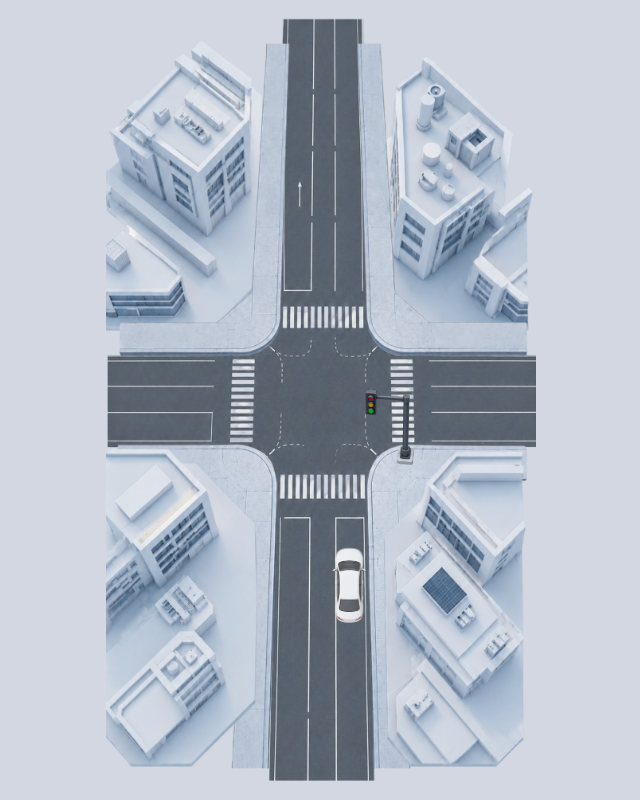
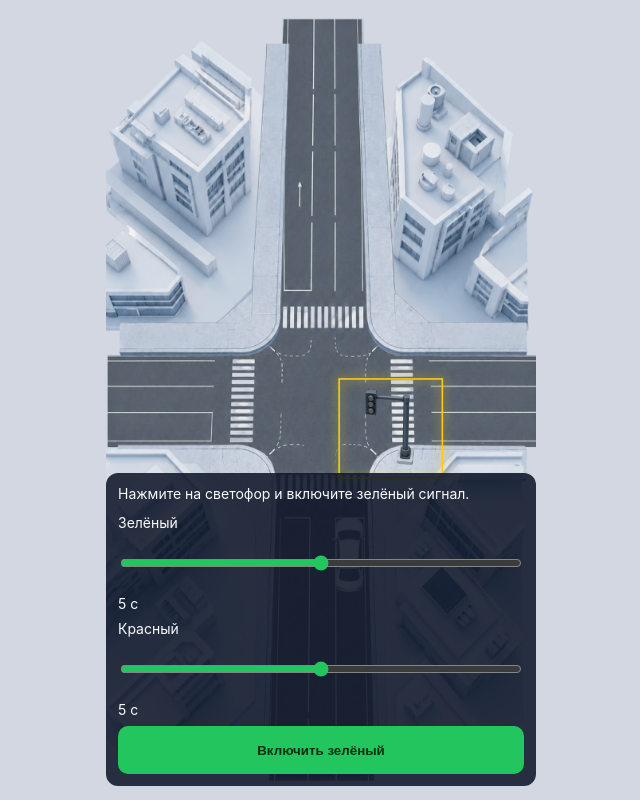
Before and after one commit to Svit69/traffic-manager, a website built with Vite: page index.html in a window 1280 px wide. Shown: the whole page, without its empty margins (319-959 px from the left). Built offline with nearby package versions, Linux system fonts and the light colour scheme.

Commit message:
Add traffic light tutorial flow

```diff
--- a/index.html
+++ b/index.html
@@ -9,6 +9,22 @@
   <body>
     <main class="scene-shell">
       <canvas id="sceneCanvas" aria-label="Car route demo"></canvas>
+      <section id="tutorialPanel" class="tutorial-panel">
+        <p id="tutorialText">&#1053;&#1072;&#1078;&#1084;&#1080;&#1090;&#1077; &#1085;&#1072; &#1089;&#1074;&#1077;&#1090;&#1086;&#1092;&#1086;&#1088; &#1080; &#1074;&#1082;&#1083;&#1102;&#1095;&#1080;&#1090;&#1077; &#1079;&#1077;&#1083;&#1105;&#1085;&#1099;&#1081; &#1089;&#1080;&#1075;&#1085;&#1072;&#1083;.</p>
+        <div id="signalControls" class="signal-controls" hidden>
+          <label>
+            <span>&#1047;&#1077;&#1083;&#1105;&#1085;&#1099;&#1081;</span>
+            <input id="greenDuration" type="range" min="0" max="10" value="5" />
+            <output id="greenOutput">5 &#1089;</output>
+          </label>
+          <label>
+            <span>&#1050;&#1088;&#1072;&#1089;&#1085;&#1099;&#1081;</span>
+            <input id="redDuration" type="range" min="0" max="10" value="5" />
+            <output id="redOutput">5 &#1089;</output>
+          </label>
+          <button id="enableGreenButton" type="button">&#1042;&#1082;&#1083;&#1102;&#1095;&#1080;&#1090;&#1100; &#1079;&#1077;&#1083;&#1105;&#1085;&#1099;&#1081;</button>
+        </div>
+      </section>
     </main>
     <script type="module" src="/src/main.js"></script>
   </body>
--- a/src/main.js
+++ b/src/main.js
@@ -1,5 +1,8 @@
 import "./styles/main.css";
 import { CarRouteDemo } from "./scene/CarRouteDemo.js";
 
-const demo = new CarRouteDemo(document.querySelector("#sceneCanvas"));
+const demo = new CarRouteDemo({
+  canvas: document.querySelector("#sceneCanvas"),
+  panel: document.querySelector("#tutorialPanel")
+});
 demo.start();
--- a/src/scene/CarRouteDemo.js
+++ b/src/scene/CarRouteDemo.js
@@ -1,38 +1,50 @@
 import { CanvasViewport } from "./CanvasViewport.js";
 import { RouteSceneRenderer } from "./RouteSceneRenderer.js";
 import { SceneAssetLoader } from "./SceneAssetLoader.js";
+import { SignalController } from "./SignalController.js";
+import { TutorialPanel } from "./TutorialPanel.js";
 import { VehicleMotionController } from "./VehicleMotionController.js";
-
 export class CarRouteDemo {
-  constructor(canvas) {
+  constructor({ canvas, panel }) {
     this.viewport = new CanvasViewport(canvas);
     this.renderer = new RouteSceneRenderer(canvas);
     this.motion = new VehicleMotionController();
+    this.signal = new SignalController();
+    this.panel = new TutorialPanel(panel);
     this.assetLoader = new SceneAssetLoader();
     this.assets = null;
     this.lastFrameTime = 0;
     this.animationFrameId = null;
   }
-
   async start() {
     this.assets = await this.assetLoader.loadSceneAssets();
+    this.#bindTutorialHandlers();
     this.#initializeScene();
     window.addEventListener("resize", () => this.#initializeScene());
   }
-
   #initializeScene() {
-    const bounds = this.viewport.resizeCanvasToDisplay();
+    this.viewport.resizeCanvasToDisplay();
     const sceneFrame = this.renderer.resolveSceneFrame();
     this.motion.resetRoute(sceneFrame);
     if (this.animationFrameId) cancelAnimationFrame(this.animationFrameId);
     this.animationFrameId = requestAnimationFrame((time) => this.#renderAnimationFrame(time));
   }
-
   #renderAnimationFrame(time) {
     const deltaSeconds = Math.min((time - this.lastFrameTime) / 1000 || 0, 0.05);
     const vehicle = this.motion.updatePosition(deltaSeconds);
-    this.renderer.renderScene(this.assets, vehicle);
+    if (this.signal.isGreen()) this.motion.releaseVehicle();
+    this.renderer.renderScene(this.assets, vehicle, this.signal.createSignalSnapshot());
     this.lastFrameTime = time;
     this.animationFrameId = requestAnimationFrame((nextTime) => this.#renderAnimationFrame(nextTime));
   }
+  #bindTutorialHandlers() {
+    this.panel.bindOpenRequest(() => this.panel.showSignalControls());
+    this.panel.bindEnableGreen(() => {
+      this.signal.activateGreen(this.panel.readDurations());
+      if (!this.signal.isGreen()) return;
+      this.motion.releaseVehicle();
+      this.panel.presentGreenEnabled();
+    });
+    this.renderer.bindTrafficLightTap(() => this.panel.showSignalControls());
+  }
 }
--- a/src/scene/RouteSceneRenderer.js
+++ b/src/scene/RouteSceneRenderer.js
@@ -15,15 +15,29 @@ export class RouteSceneRenderer {
     return this.frameResolver.resolveFrame();
   }
 
-  renderScene(assets, vehicle) {
+  renderScene(assets, vehicle, signal) {
     const frame = this.resolveSceneFrame();
     this.#clearScene();
     this.layerRenderer.renderLayer(assets.road, frame);
     this.layerRenderer.renderLayer(assets.borderBack, frame);
     this.layerRenderer.renderLayer(assets.buildings, frame);
     this.layerRenderer.renderLayer(assets.borderFront, frame);
-    this.spriteRenderer.renderTrafficLight(assets.trafficLight, frame);
+    this.spriteRenderer.renderTrafficLight(assets.trafficLights[signal.state], frame, signal.isHighlighted);
     this.#renderCar(assets.car, vehicle);
+  }
+
+  bindTrafficLightTap(handler) {
+    this.canvas.addEventListener("pointerdown", (event) => {
+      if (this.spriteRenderer.includesPoint(this.resolveSceneFrame(), this.#resolvePoint(event))) handler();
+    });
+  }
+
+  #resolvePoint(event) {
+    const bounds = this.canvas.getBoundingClientRect();
+    return {
+      x: (event.clientX - bounds.left) * (this.canvas.width / bounds.width),
+      y: (event.clientY - bounds.top) * (this.canvas.height / bounds.height)
+    };
   }
 
   #clearScene() {
@@ -31,12 +45,6 @@ export class RouteSceneRenderer {
   }
 
   #renderCar(carImage, vehicle) {
-    this.context.drawImage(
-      carImage,
-      vehicle.x - vehicle.carWidth / 2,
-      vehicle.y - vehicle.carHeight / 2,
-      vehicle.carWidth,
-      vehicle.carHeight
-    );
+    this.context.drawImage(carImage, vehicle.x - vehicle.carWidth / 2, vehicle.y - vehicle.carHeight / 2, vehicle.carWidth, vehicle.carHeight);
   }
 }
--- a/src/scene/SceneAssetLoader.js
+++ b/src/scene/SceneAssetLoader.js
@@ -3,19 +3,22 @@ import borderBackUrl from "../assets/graphics/boarder_1_1.png";
 import borderFrontUrl from "../assets/graphics/boarder_1_2.png";
 import buildingsUrl from "../assets/graphics/buildings.png";
 import roadUrl from "../assets/graphics/road_1.png";
-import trafficLightUrl from "../assets/graphics/traffic_light_1.png";
+import trafficLightGreenUrl from "../assets/graphics/traffic_light_green.png";
+import trafficLightOffUrl from "../assets/graphics/traffic_light_0.png";
+import trafficLightRedUrl from "../assets/graphics/traffic_light_red.png";
+import trafficLightYellowUrl from "../assets/graphics/traffic_light_yellow.png";
 
 export class SceneAssetLoader {
   async loadSceneAssets() {
-    const [road, borderBack, buildings, borderFront, trafficLight, car] = await Promise.all([
+    const [road, borderBack, buildings, borderFront, trafficLights, car] = await Promise.all([
       this.#loadImage(roadUrl),
       this.#loadImage(borderBackUrl),
       this.#loadImage(buildingsUrl),
       this.#loadImage(borderFrontUrl),
-      this.#loadImage(trafficLightUrl),
+      this.#loadTrafficLights(),
       this.#loadImage(carSpriteUrl)
     ]);
-    return { road, borderBack, buildings, borderFront, trafficLight, car };
+    return { road, borderBack, buildings, borderFront, trafficLights, car };
   }
 
   #loadImage(source) {
@@ -25,4 +28,14 @@ export class SceneAssetLoader {
       image.src = source;
     });
   }
+
+  async #loadTrafficLights() {
+    const [off, green, red, yellow] = await Promise.all([
+      this.#loadImage(trafficLightOffUrl),
+      this.#loadImage(trafficLightGreenUrl),
+      this.#loadImage(trafficLightRedUrl),
+      this.#loadImage(trafficLightYellowUrl)
+    ]);
+    return { off, green, red, yellow };
+  }
 }
--- a/src/scene/SceneSpriteRenderer.js
+++ b/src/scene/SceneSpriteRenderer.js
@@ -3,17 +3,33 @@ export class SceneSpriteRenderer {
     this.context = context;
   }
 
-  renderTrafficLight(image, frame) {
+  renderTrafficLight(image, frame, shouldHighlight) {
+    const bounds = this.#resolveTrafficLightBounds(image, frame);
+    if (shouldHighlight) this.#renderHighlight(bounds, frame.scale);
+    this.context.drawImage(image, bounds.x, bounds.y, bounds.width, bounds.height);
+  }
+
+  includesPoint(frame, point) {
+    const bounds = this.#resolveTrafficLightBounds({ width: 1280, height: 1229 }, frame);
+    return point.x >= bounds.x && point.x <= bounds.x + bounds.width
+      && point.y >= bounds.y && point.y <= bounds.y + bounds.height;
+  }
+
+  #resolveTrafficLightBounds(image, frame) {
     const width = frame.width * 0.24;
     const height = width * (image.height / image.width);
     const centerX = frame.x + frame.width * 0.69 - 30 * frame.scale;
     const centerY = frame.y + frame.height * 0.48 + 110 * frame.scale;
-    this.context.drawImage(
-      image,
-      centerX - width / 2,
-      centerY - height / 2,
-      width,
-      height
-    );
+    return { x: centerX - width / 2, y: centerY - height / 2, width, height };
+  }
+
+  #renderHighlight(bounds, scale) {
+    this.context.save();
+    this.context.shadowColor = "#facc15";
+    this.context.shadowBlur = 26 * scale;
+    this.context.strokeStyle = "#facc15";
+    this.context.lineWidth = 4 * scale;
+    this.context.strokeRect(bounds.x, bounds.y, bounds.width, bounds.height);
+    this.context.restore();
   }
 }
--- /dev/null
+++ b/src/scene/SignalController.js
@@ -0,0 +1,24 @@
+export class SignalController {
+  constructor() {
+    this.state = "off";
+    this.greenDuration = 0;
+    this.redDuration = 0;
+  }
+
+  activateGreen({ greenDuration, redDuration }) {
+    this.greenDuration = greenDuration;
+    this.redDuration = redDuration;
+    this.state = greenDuration > 0 ? "green" : "off";
+  }
+
+  isGreen() {
+    return this.state === "green";
+  }
+
+  createSignalSnapshot() {
+    return {
+      state: this.state,
+      isHighlighted: this.state === "off"
+    };
+  }
+}
--- /dev/null
+++ b/src/scene/TutorialPanel.js
@@ -0,0 +1,40 @@
+export class TutorialPanel {
+  constructor(panel) {
+    this.panel = panel;
+    this.controls = panel.querySelector("#signalControls");
+    this.text = panel.querySelector("#tutorialText");
+    this.greenInput = panel.querySelector("#greenDuration");
+    this.redInput = panel.querySelector("#redDuration");
+    this.greenOutput = panel.querySelector("#greenOutput");
+    this.redOutput = panel.querySelector("#redOutput");
+    this.button = panel.querySelector("#enableGreenButton");
+    this.#bindOutputUpdates();
+  }
+
+  bindOpenRequest(handler) {
+    this.text.addEventListener("click", handler);
+  }
+
+  bindEnableGreen(handler) {
+    this.button.addEventListener("click", handler);
+  }
+
+  showSignalControls() {
+    this.controls.hidden = false;
+    this.text.textContent = "\u0417\u0430\u0434\u0430\u0439\u0442\u0435 \u0437\u0435\u043b\u0451\u043d\u044b\u0439 \u0438 \u043a\u0440\u0430\u0441\u043d\u044b\u0439 \u0446\u0438\u043a\u043b.";
+  }
+
+  presentGreenEnabled() {
+    this.controls.hidden = true;
+    this.text.textContent = "\u0417\u0435\u043b\u0451\u043d\u044b\u0439 \u0432\u043a\u043b\u044e\u0447\u0451\u043d. \u0410\u0432\u0442\u043e\u043c\u043e\u0431\u0438\u043b\u044c \u0435\u0434\u0435\u0442.";
+  }
+
+  readDurations() {
+    return { greenDuration: Number(this.greenInput.value), redDuration: Number(this.redInput.value) };
+  }
+
+  #bindOutputUpdates() {
+    this.greenInput.addEventListener("input", () => this.greenOutput.value = `${this.greenInput.value} \u0441`);
+    this.redInput.addEventListener("input", () => this.redOutput.value = `${this.redInput.value} \u0441`);
+  }
+}
--- a/src/scene/VehicleMotionController.js
+++ b/src/scene/VehicleMotionController.js
@@ -6,7 +6,6 @@ export class VehicleMotionController {
     this.routeFactory = new RouteFactory();
     this.speedController = new SmoothSpeedController();
     this.state = "approaching";
-    this.waitTimer = 0;
     this.speed = 0;
     this.route = null;
   }
@@ -14,12 +13,11 @@ export class VehicleMotionController {
   resetRoute(bounds) {
     this.route = this.routeFactory.createVerticalRoute(bounds);
     this.state = "approaching";
-    this.waitTimer = 0;
     this.speed = 0;
   }
 
   updatePosition(deltaSeconds) {
-    if (this.state === "waiting") return this.#processWaiting(deltaSeconds);
+    if (this.state === "waiting") return this.#createVehicleSnapshot();
     const targetY = this.state === "approaching" ? this.route.stopY : this.route.exitY;
     this.speed = this.speedController.calculateNextSpeed(this.route, this.speed, targetY, deltaSeconds);
     this.route.y -= this.speed * deltaSeconds;
@@ -27,10 +25,8 @@ export class VehicleMotionController {
     return this.#createVehicleSnapshot();
   }
 
-  #processWaiting(deltaSeconds) {
-    this.waitTimer += deltaSeconds;
-    if (this.waitTimer >= 2) this.state = "leaving";
-    return this.#createVehicleSnapshot();
+  releaseVehicle() {
+    if (this.state === "waiting") this.state = "leaving";
   }
 
   #snapToTargetWhenArrived(targetY) {
--- a/src/styles/main.css
+++ b/src/styles/main.css
@@ -1,2 +1,3 @@
 @import "./tokens.css";
 @import "./scene.css";
+@import "./tutorial.css";
--- /dev/null
+++ b/src/styles/tutorial.css
@@ -0,0 +1,46 @@
+.tutorial-panel {
+  position: fixed;
+  left: max(14px, env(safe-area-inset-left));
+  right: max(14px, env(safe-area-inset-right));
+  bottom: max(14px, env(safe-area-inset-bottom));
+  z-index: 5;
+  display: grid;
+  gap: 10px;
+  max-width: 430px;
+  margin: 0 auto;
+  padding: 12px;
+  border-radius: 12px;
+  background: rgba(15, 23, 42, 0.88);
+  color: #f8fafc;
+  font-size: 14px;
+}
+
+.tutorial-panel p {
+  margin: 0;
+  line-height: 1.35;
+}
+
+.signal-controls,
+.signal-controls label {
+  display: grid;
+  gap: 8px;
+}
+
+.signal-controls label {
+  grid-template-columns: 1fr auto;
+}
+
+.signal-controls input {
+  grid-column: 1 / -1;
+  min-height: 44px;
+  accent-color: #22c55e;
+}
+
+.signal-controls button {
+  min-height: 48px;
+  border: 0;
+  border-radius: 10px;
+  background: #22c55e;
+  color: #052e16;
+  font-weight: 800;
+}
```
Also changed, not shown: src/assets/graphics/traffic_light_0.png (added), src/assets/graphics/traffic_light_green.png (added), src/assets/graphics/traffic_light_red.png (added), src/assets/graphics/traffic_light_yellow.png (added).
